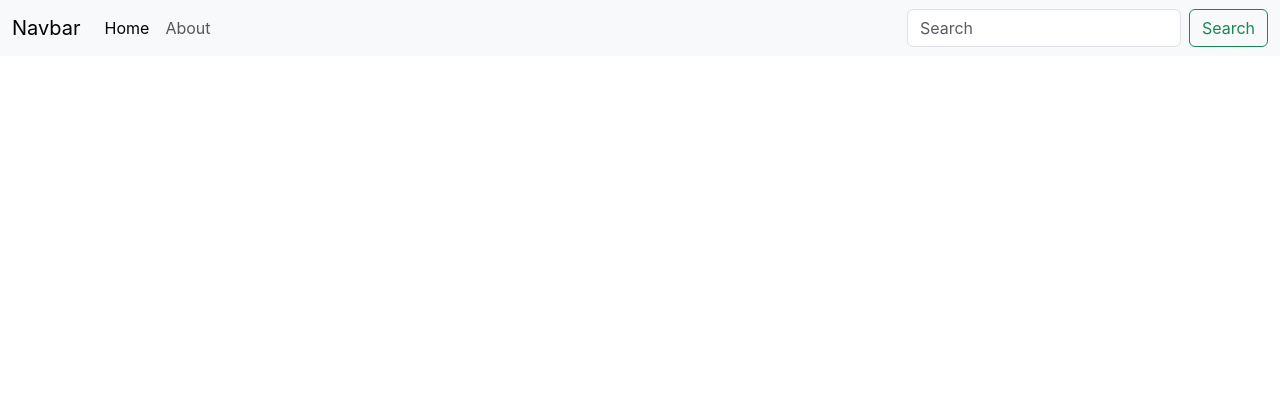
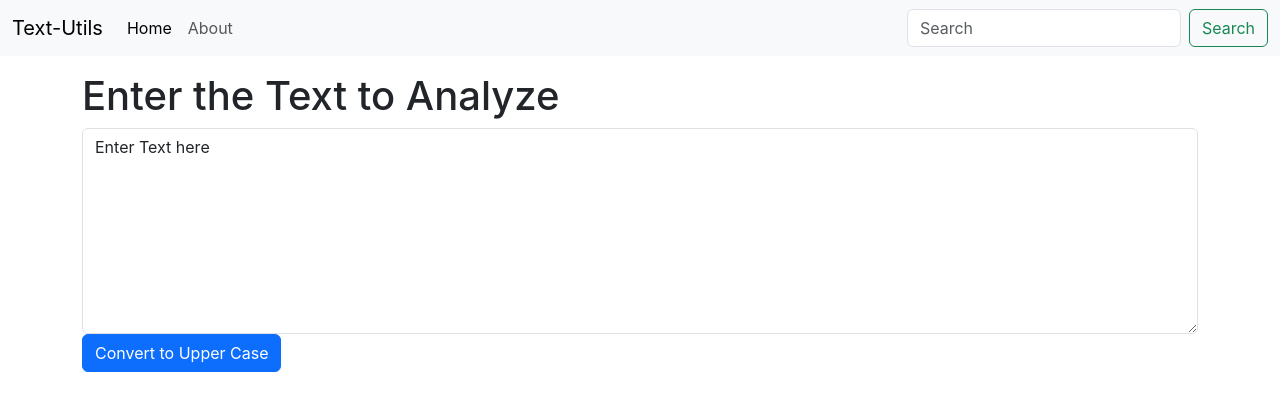
Before and after one commit to sandeepbhanja/text-utils, a React (Create React App) app: page / in a window 1280 px wide. Shown: the top 410 px of the page. Built offline with nearby package versions, Linux system fonts and the light colour scheme.

Commit message:
Added Navbar,textfield and UpperCase button

```diff
--- a/src/App.js
+++ b/src/App.js
@@ -1,31 +1,15 @@
 // import logo from './logo.svg';
-import './App.css';
+import "./App.css";
+import Navbar from "./components/Navbar";
+import TextForm from "./components/TextForm";
 
 function App() {
   return (
     <>
-      <nav className="navbar navbar-expand-lg bg-body-tertiary">
-  <div className="container-fluid">
-    <a className="navbar-brand" href="/">Navbar</a>
-    <button className="navbar-toggler" type="button" data-bs-toggle="collapse" data-bs-target="/navbarSupportedContent" aria-controls="navbarSupportedContent" aria-expanded="false" aria-label="Toggle navigation">
-      <span className="navbar-toggler-icon"></span>
-    </button>
-    <div className="collapse navbar-collapse" id="navbarSupportedContent">
-      <ul className="navbar-nav me-auto mb-2 mb-lg-0">
-        <li className="nav-item">
-          <a className="nav-link active" aria-current="page" href="/">Home</a>
-        </li>
-        <li className="nav-item">
-          <a className="nav-link" href="/">About</a>
-        </li>
-      </ul>
-      <form className="d-flex" role="search">
-        <input className="form-control me-2" type="search" placeholder="Search" aria-label="Search"/>
-        <button className="btn btn-outline-success" type="submit">Search</button>
-      </form>
-    </div>
-  </div>
-</nav>
+      <Navbar title="Text-Utils" />
+      <div className="container my-3">
+        <TextForm heading="Enter the Text to Analyze" />
+      </div>
     </>
   );
 }
--- /dev/null
+++ b/src/components/Navbar.js
@@ -0,0 +1,57 @@
+import React from "react";
+import PropTypes from "prop-types";
+
+export default function Navbar(props) {
+  return (
+    <>
+      <nav className="navbar navbar-expand-lg bg-body-tertiary">
+        <div className="container-fluid">
+          <a className="navbar-brand" href="/">
+            {props.title}
+          </a>
+          <button
+            className="navbar-toggler"
+            type="button"
+            data-bs-toggle="collapse"
+            data-bs-target="/navbarSupportedContent"
+            aria-controls="navbarSupportedContent"
+            aria-expanded="false"
+            aria-label="Toggle navigation"
+          >
+            <span className="navbar-toggler-icon"></span>
+          </button>
+          <div className="collapse navbar-collapse" id="navbarSupportedContent">
+            <ul className="navbar-nav me-auto mb-2 mb-lg-0">
+              <li className="nav-item">
+                <a className="nav-link active" aria-current="page" href="/">
+                  Home
+                </a>
+              </li>
+              <li className="nav-item">
+                <a className="nav-link" href="/">
+                  About
+                </a>
+              </li>
+            </ul>
+            <form className="d-flex" role="search">
+              <input
+                className="form-control me-2"
+                type="search"
+                placeholder="Search"
+                aria-label="Search"
+              />
+              <button className="btn btn-outline-success" type="submit">
+                Search
+              </button>
+            </form>
+          </div>
+        </div>
+      </nav>
+    </>
+  );
+}
+
+Navbar.propTypes = { title: PropTypes.string.isRequired };
+Navbar.defaultProps = {
+  title: "TextUtils",
+};
--- /dev/null
+++ b/src/components/TextForm.js
@@ -0,0 +1,36 @@
+import React, { useState } from "react";
+import PropTypes from "prop-types";
+
+export default function TextForm(props) {
+  const [text, setText] = useState("Enter Text here");
+  const handleOnClick = ()=>{
+    console.log('Convert to Upper Case');
+    const t = text.toUpperCase();
+    setText(t);
+  }
+  const handleOnChange = (event)=>{
+    setText(event.target.value);
+  }
+  return (
+    <>
+      <div className="mb-3">
+        <h1>{props.heading}</h1>
+        <textarea
+          className="form-control"
+          id="mybox"
+          rows="8"
+          value={text}
+          onChange={handleOnChange}
+        ></textarea>
+        <button className="btn btn-primary" onClick={handleOnClick}>
+          Convert to Upper Case
+        </button>
+      </div>
+    </>
+  );
+}
+
+TextForm.propTypes = { heading: PropTypes.string.isRequired };
+TextForm.defaultProps = {
+  heading: "Enter the Text",
+};
```
